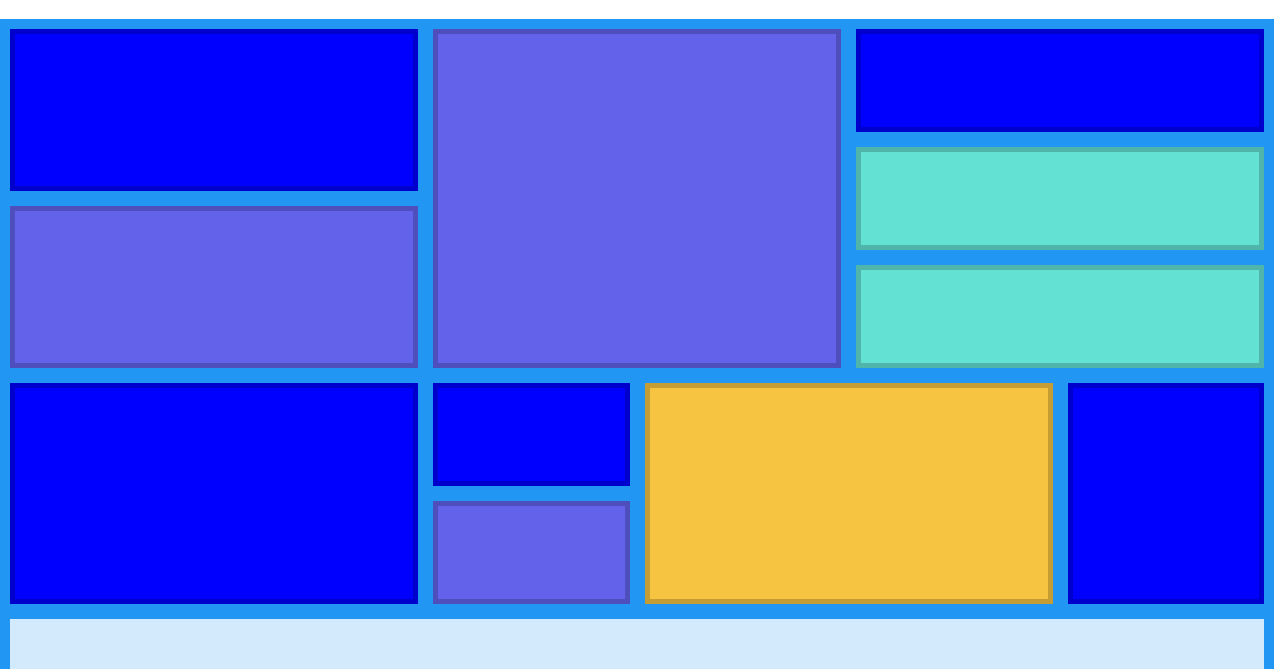
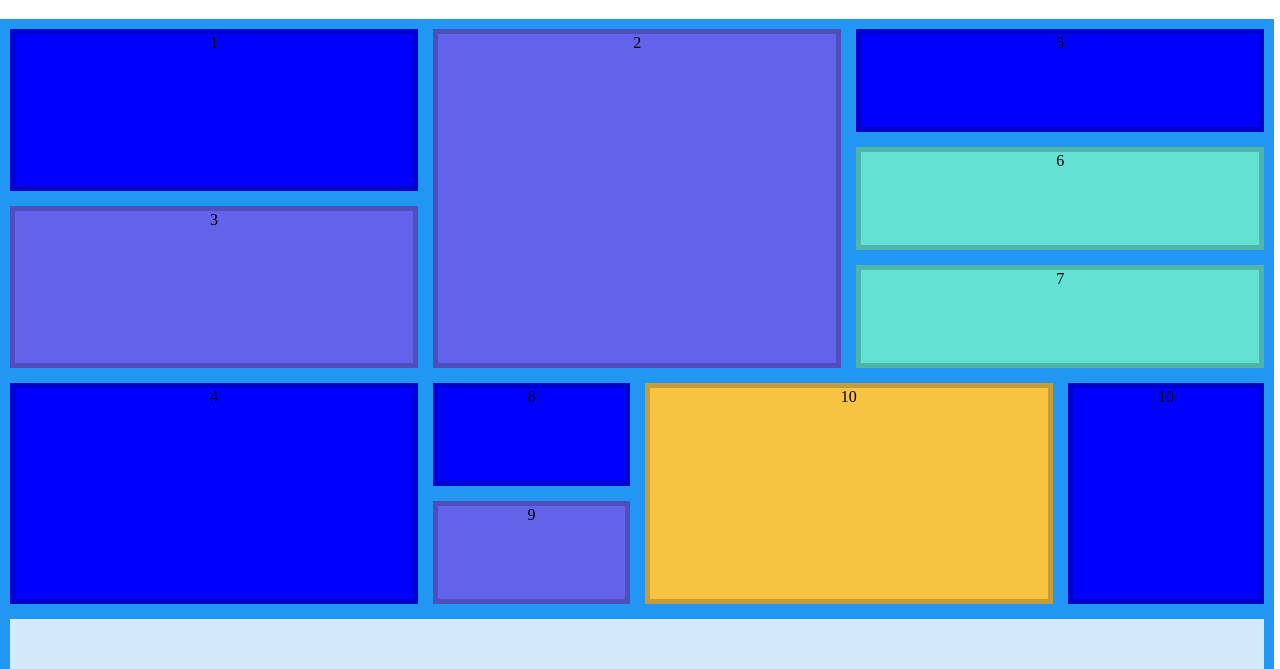
Before and after one commit to Tunje/lesson-10, a plain HTML site: page index.html in a window 1280 px wide. Shown: the top 669 px of the page. Drawn offline with Linux system fonts and the light colour scheme.

Commit message:
finished structure

```diff
--- a/index.html
+++ b/index.html
@@ -13,17 +13,17 @@
         </header>
         <main>
             <div class="grid-container">
-                <section class="grid-item first"></section>
-                <section class="grid-item second"></section>
-                <section class="grid-item third"></section>
-                <section class="grid-item fourth"></section>
-                <section class="grid-item fifth"></section>
-                <section class="grid-item sixth"></section>
-                <section class="grid-item seventh"></section>
-                <section class="grid-item eigth"></section>
-                <section class="grid-item ninth"></section>
-                <section class="grid-item tenth"></section>
-                <section class="grid-item eleventh"></section>
+                <section class="grid-item first">1</section>
+                <section class="grid-item second">2</section>
+                <section class="grid-item third">3</section>
+                <section class="grid-item fourth">4</section>
+                <section class="grid-item fifth">5</section>
+                <section class="grid-item sixth">6</section>
+                <section class="grid-item seventh">7</section>
+                <section class="grid-item eigth">8</section>
+                <section class="grid-item ninth">9</section>
+                <section class="grid-item tenth">10</section>
+                <section class="grid-item eleventh">10  </section>
                 <section class="grid-item-2 twelveth flex">
                     <p class="text">Just some colors</p>
                 </section>
```
